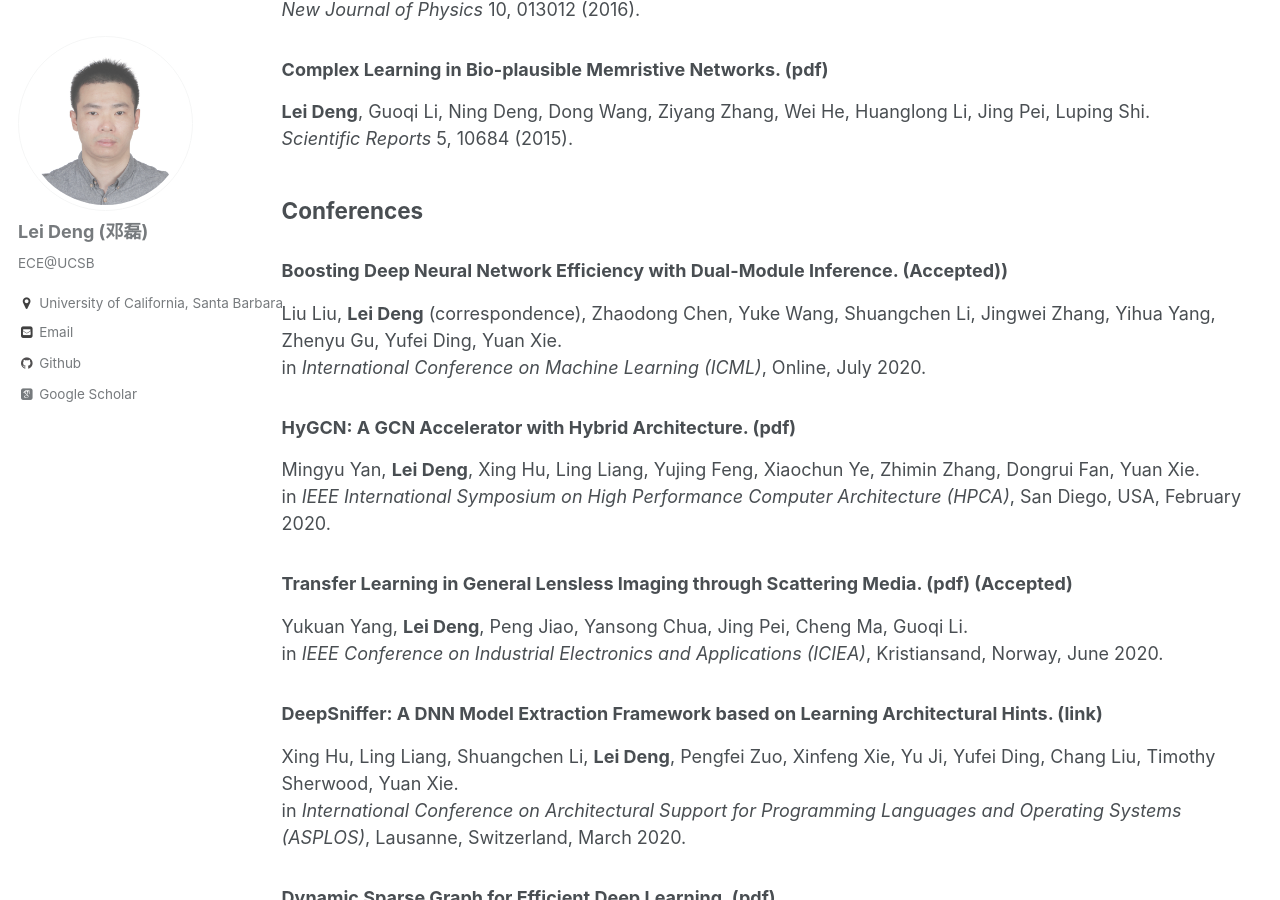
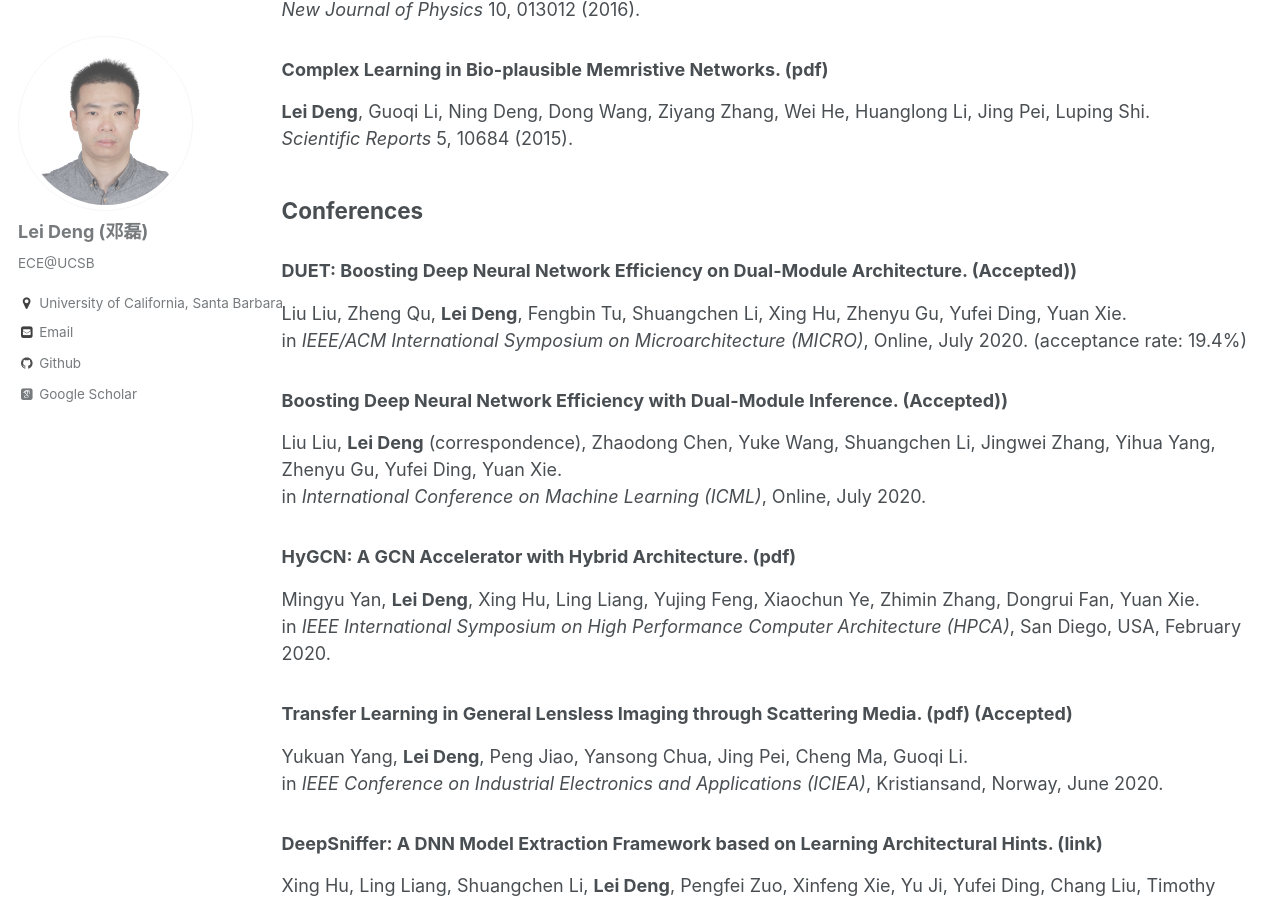
Before and after one commit to dllfei/dllfei.github.io, a Jekyll site: the page built from _pages/publications.md, in a window 1280 px wide and 900 px high, scrolled down 5381 px. Built offline with Jekyll 4.4.1, drawn with Linux system fonts in a browser that asks for light colours; some web fonts are replaced.

Commit message:
Update publications.md

```diff
--- a/_pages/publications.md
+++ b/_pages/publications.md
@@ -163,6 +163,10 @@ Guoqi Li, Wuhua Hu, Gaoxi Xiao, **Lei Deng**, Pei Tang, Jing Pei, Luping Shi. <b
 
 ## Conferences
 
+### DUET: Boosting Deep Neural Network Efficiency on Dual-Module Architecture. (Accepted)) <br />
+Liu Liu, Zheng Qu, **Lei Deng**, Fengbin Tu, Shuangchen Li, Xing Hu, Zhenyu Gu, Yufei Ding, Yuan Xie. <br />
+in *IEEE/ACM International Symposium on Microarchitecture (MICRO)*, Online, July 2020. (acceptance rate: 19.4%)
+
 ### Boosting Deep Neural Network Efficiency with Dual-Module Inference. (Accepted)) <br />
 Liu Liu, **Lei Deng** (correspondence), Zhaodong Chen, Yuke Wang, Shuangchen Li, Jingwei Zhang, Yihua Yang, Zhenyu Gu, Yufei Ding, Yuan Xie. <br />
 in *International Conference on Machine Learning (ICML)*, Online, July 2020.
```
